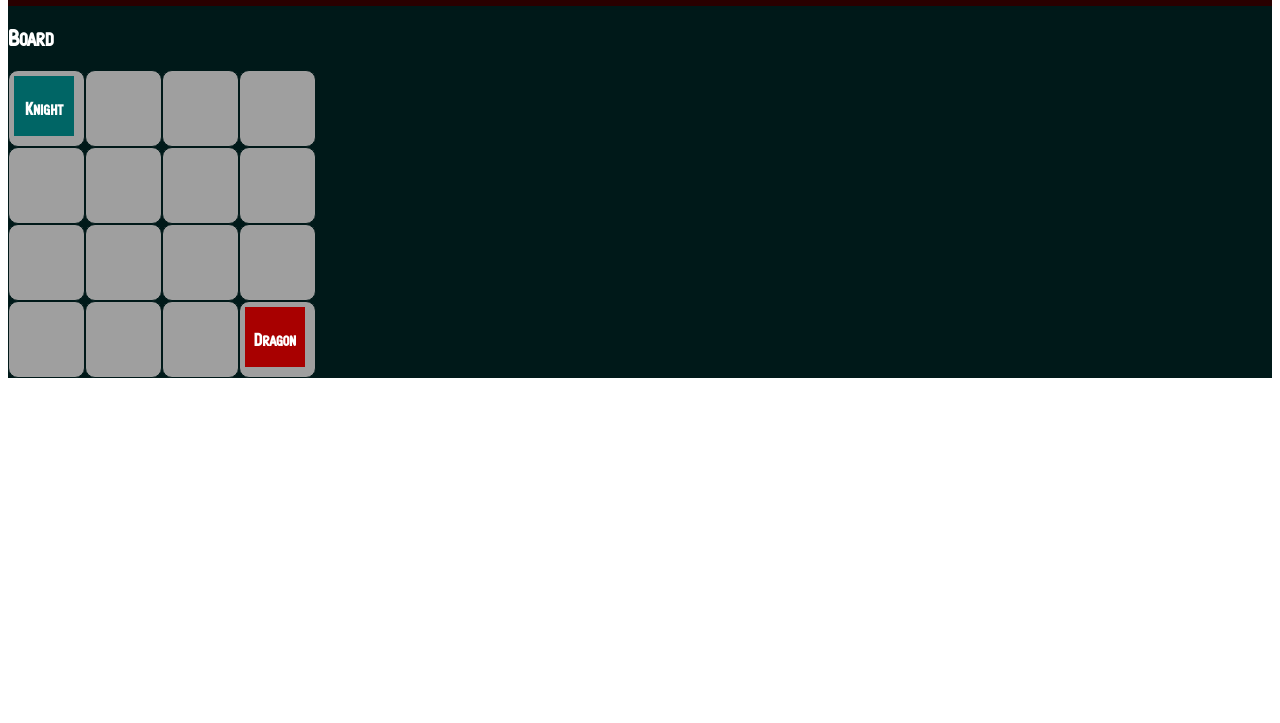
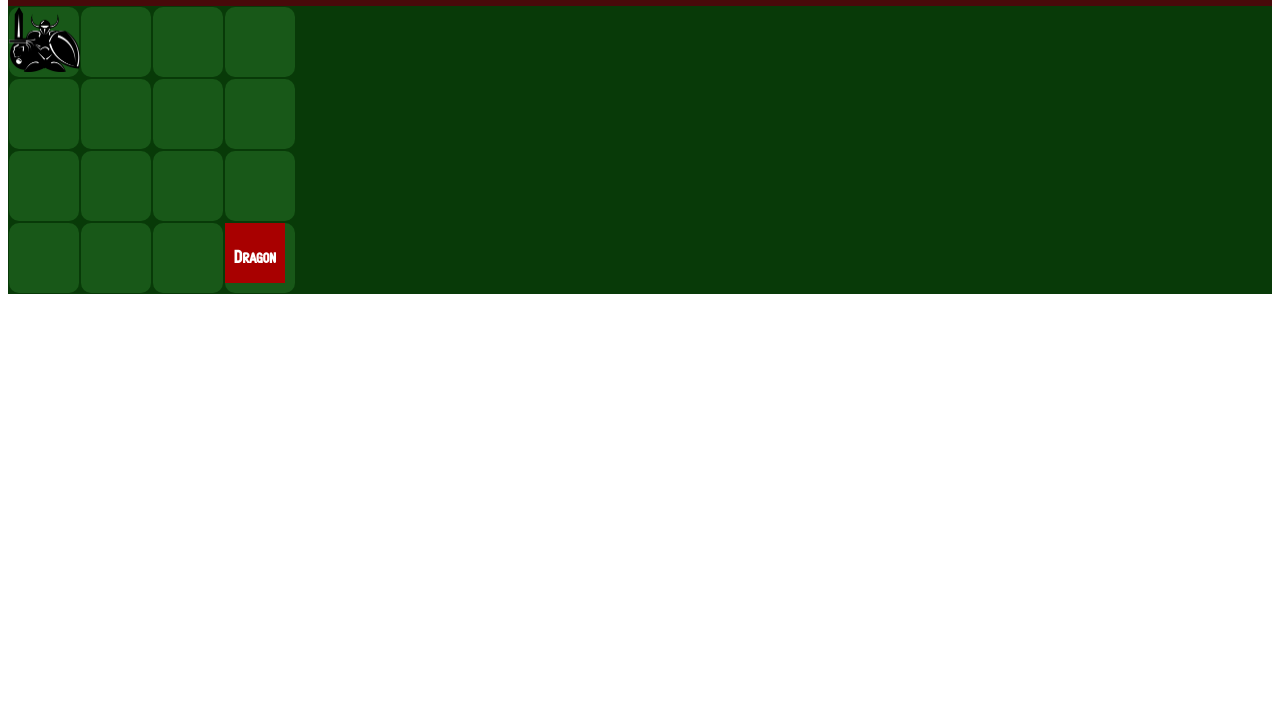
Before and after one commit to deric10000/knight_vs_dragon, a React app: page / in a window 1280 px wide. Shown: the part 77-800 px from the top of the page. Built offline with nearby package versions, Linux system fonts and the light colour scheme.

Commit message:
updated knight img and colors

```diff
--- a/src/components/board.js
+++ b/src/components/board.js
@@ -3,7 +3,6 @@ import { Square } from './square';
 
 export const Board = ({square, knightPos, keydown}) => (
   <div className="board">
-    <h2>Board</h2>
     <div className="flexcontainer">
       {
         square.map((square, i) =>
--- a/src/components/game.js
+++ b/src/components/game.js
@@ -131,7 +131,7 @@ export class Game extends Component {
   render(){
     return (
       <div className="game">
-        <h1>Game</h1>
+        <h1>Knight VS Dragon</h1>
         <Board
           square={ this.state.square }
           knightPos={ this.state.knightPos }
--- a/src/components/knight.js
+++ b/src/components/knight.js
@@ -2,6 +2,6 @@ import React from 'react';
 
 export const Knight = () => (
   <div className="knight" id="knight">
-    <h3>Knight</h3>
+    <img src={require("../assets/knightThree.png")} alt="KNIGHT"></img>
   </div>
 )
--- a/src/index.css
+++ b/src/index.css
@@ -10,16 +10,16 @@ font-style: normal;
 
 .game {
   float: left;
-  background: #2A0000;
+  background: #480A0A;
   width: 100%;
   font-family: "Atarian";
+  text-align: center;
   color: #fff;
 }
 
 .board {
-  float: left;
   width: 100%;
-  background: #001919;
+  background: #083A08;
 }
 
 .dragon {
@@ -30,20 +30,16 @@ font-style: normal;
   text-align: center;
 }
 
-.knight {
-  height: 50px;
-  width: 50px;
-  background: #006565;
-  padding: 5px;
-  text-align: center;
+.knight img {
+  height: 65px
 }
 
 .square {
-  height: 65px;
-  width: 65px;
-  background: #9F9F9F;
-  border: 1px solid #001919;
-  padding: 5px;
+  float: left;
+  height: 70px;
+  width: 70px;
+  background: #185818;
+  margin: 1px;
   text-align: center;
   border-radius: 10px;
 }
```
Also changed, not shown: src/assets/knightOne.png (added), src/assets/knightThree.png (added), src/assets/knightTwo.png (added), 1 other file.
